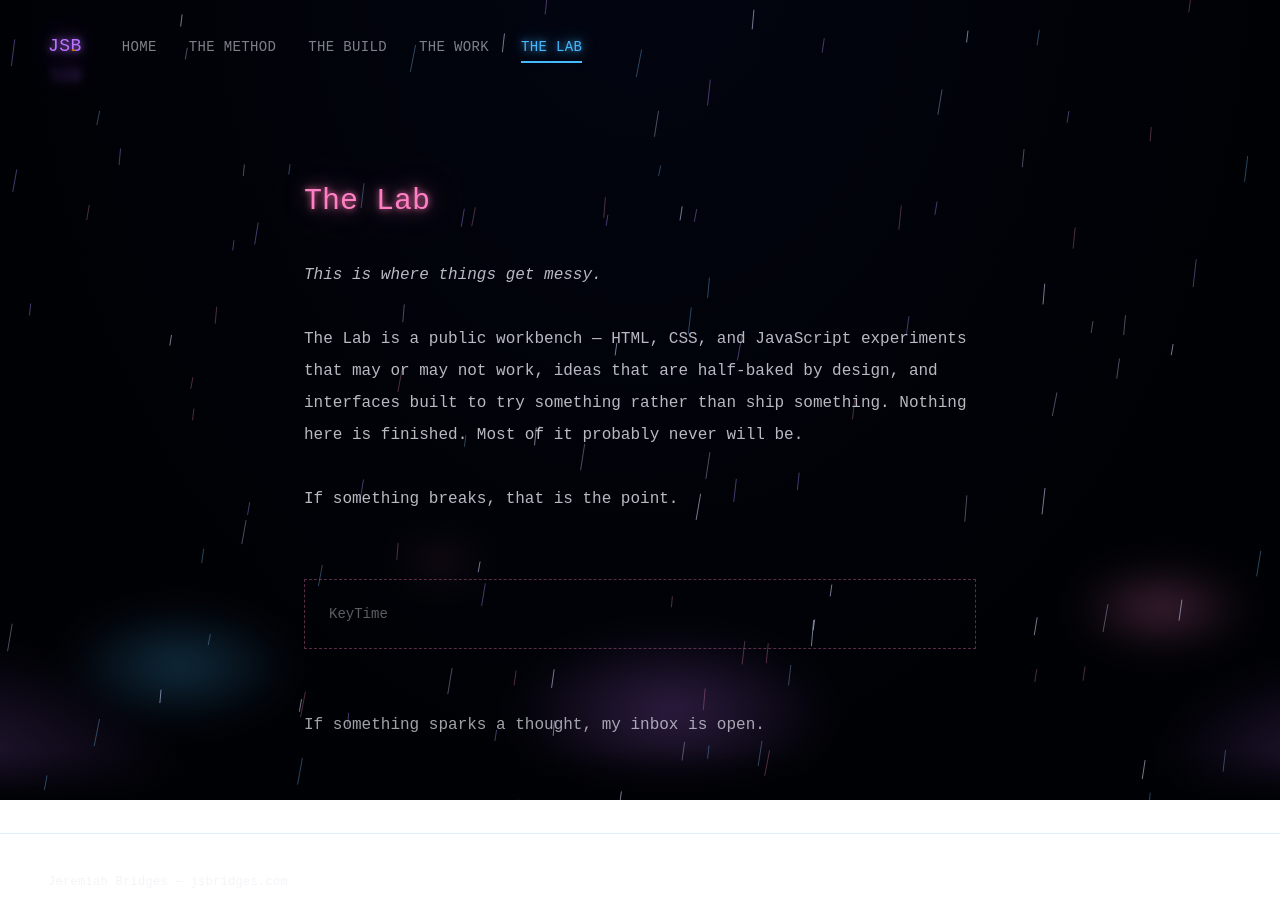
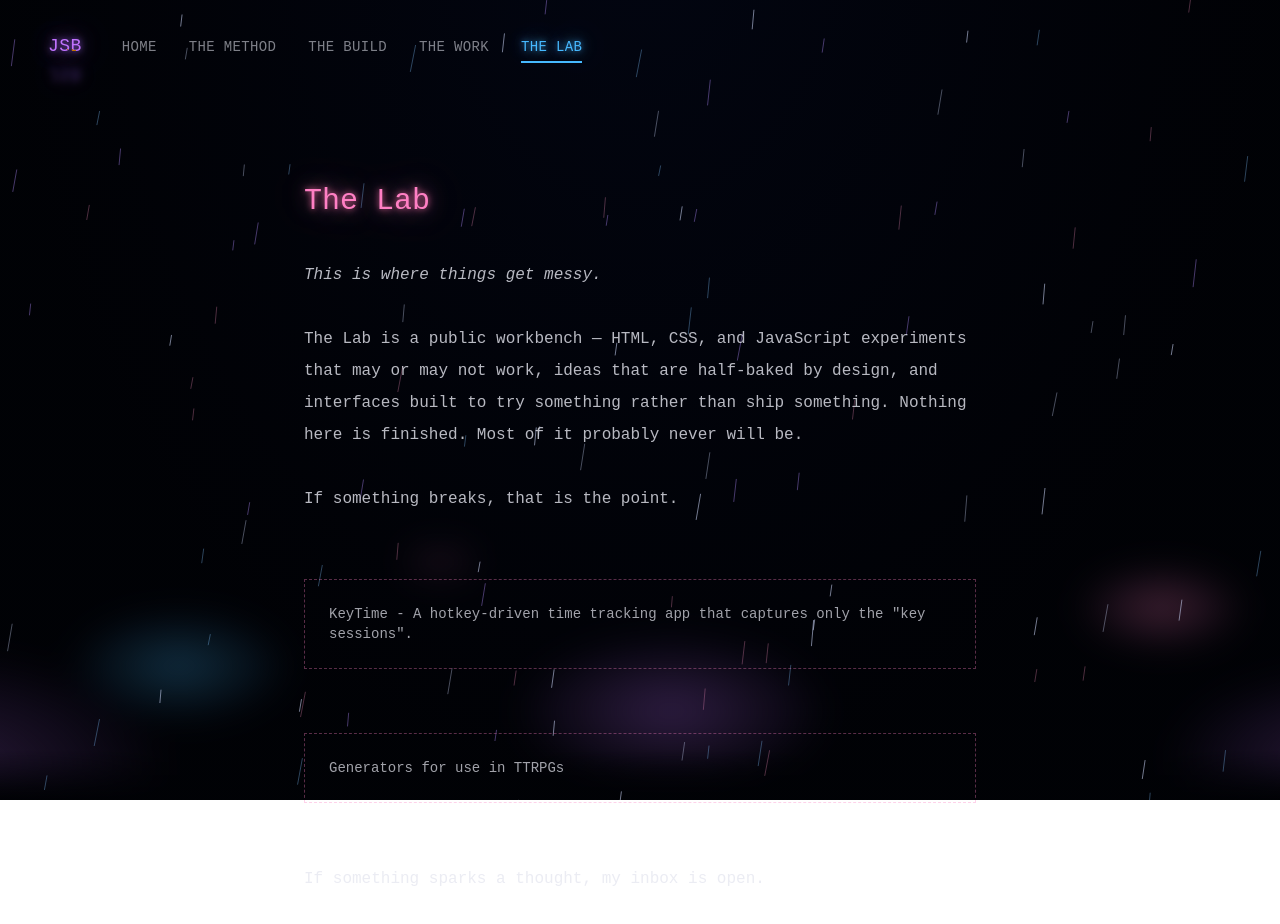
Before and after one commit to LabyrinthWarden/jsbridges.com, a SvelteKit app: page /lab in a window 1280 px wide. Shown: the top 924 px of the page. Built offline with nearby package versions, Linux system fonts and the light colour scheme.

Commit message:
Add descriptions and new experiment to lab page
Enhanced the lab page by adding full descriptions for existing experiments (KeyTime) and adding a new placeholder for TTRPGs generators. Also improved text contrast by adjusting opacity levels for better readability.

```diff
--- a/src/routes/(site)/lab/+page.svelte
+++ b/src/routes/(site)/lab/+page.svelte
@@ -21,11 +21,16 @@
 	</div>
 
 	<!-- placeholder fragment: deliberately unstyled, stands in for future experiments -->
-	<div class="mt-16 border border-dashed border-accent-pink/35 p-6 text-sm text-ink/40">
-		<a href="/lab/keytime">KeyTime</a>
+	<div class="mt-16 border border-dashed border-accent-pink/35 p-6 text-sm text-ink/70">
+		<a href="/lab/keytime">KeyTime - A hotkey-driven time tracking app that captures only the "key sessions".</a>
 	</div>
 
-	<p class="mt-16 text-ink/70">
+	<div class="mt-16 border border-dashed border-accent-pink/35 p-6 text-sm text-ink/70">
+		<a href="/lab/gens">Generators for use in TTRPGs</a>
+	</div>
+
+
+	<p class="mt-16 text-ink/80">
 		If something sparks a thought, my inbox is open.
 	</p>
 </section>
```
